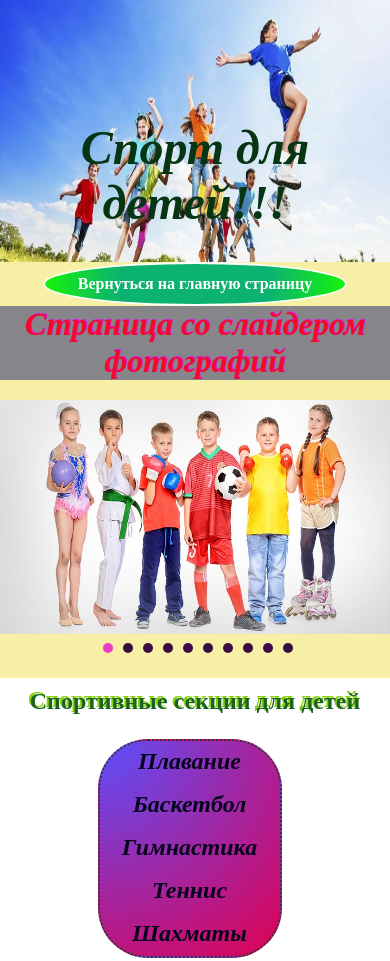
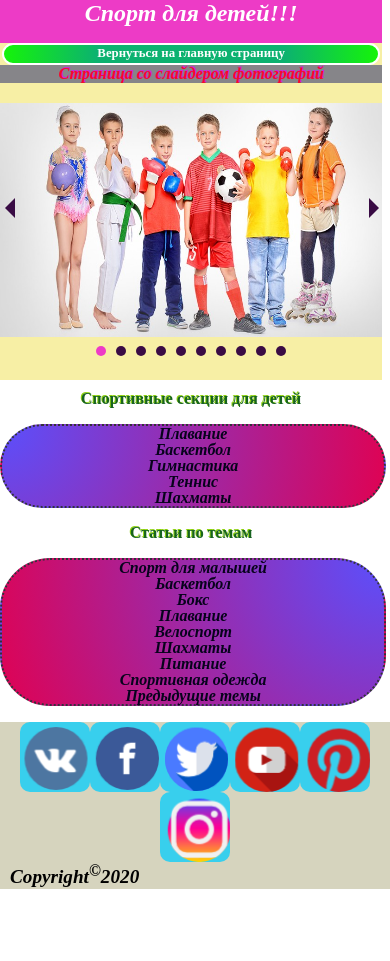
Before and after one commit to Sveta598/Sveta598.github.io, a plain HTML site: page slider_page.html in a window 390 px wide. Shown: the top 961 px of the page. After the commit the page ends 889 px from the top, so only its background shows below. Drawn offline with Linux system fonts and the light colour scheme.

Commit message:
project3

```diff
--- a/slider_page.html
+++ b/slider_page.html
@@ -26,13 +26,7 @@
     <main class="main">
         <!--navigation-->
         <nav class="navigation">
-            <div class="navigation__menuShow navigation__menuShow_first">
             <h3 class="navigation__title navigation__title_first">Спортивные секции для детей</h3>
-                <input type="checkbox" id="firstMenu" class="navigation__switch">
-                <label for="firstMenu" class="navigation__switchConnection">
-                    <span class="navigation__text navigation__text_shown">Показать меню</span>
-                    <span class="navigation__text navigation__text_hidden">Спрятать меню</span>
-                </label>
             <ul class="navigation__menu navigation__menu_first">
                 <li class="navigation__item"><a href="sportclubs_swimming.html" class="navigation__anchor" title="Секции по плаванию">Плавание</a></li>
                 <li class="navigation__item"><a href="sportclubs_basketball.html" class="navigation__anchor" title="Секции по баскетболу">Баскетбол</a></li>
@@ -40,14 +34,7 @@
                 <li class="navigation__item"><a href="sportclubs_tennis.html" class="navigation__anchor" title="Секции по теннису">Теннис</a></li>
                 <li class="navigation__item"><a href="sportclubs_chess.html" class="navigation__anchor" title="Секции по шахматам">Шахматы</a></li>
             </ul>
-            </div>
-            <div class="navigation__menuShow navigation__menuShow_second">
             <h3 class="navigation__title navigation__title_second">Статьи по темам</h3>
-                <input type="checkbox" id="secondMenu" class="navigation__switch">
-                <label for="secondMenu" class="navigation__switchConnection">
-                    <span class="navigation__text navigation__text_shown">Показать меню</span>
-                    <span class="navigation__text navigation__text_hidden">Спрятать меню</span>
-                </label>
             <ul class="navigation__menu navigation__menu_second">
                 <li class="navigation__item"><a href="topic_babies.html" class="navigation__anchor" title="Статьи про спорт для малышей">Спорт для малышей</a></li>
                 <li class="navigation__item"><a href="topic_basketball.html" class="navigation__anchor" title="Статьи про баскетбол">Баскетбол</a></li>
@@ -59,7 +46,6 @@
                 <li class="navigation__item"><a href="topic_sportswear.html" class="navigation__anchor" title="Статьи про спортивную экипировку">Спортивная одежда</a></li>
                 <li class="navigation__item"><a href="index_previous.html" class="navigation__anchor" title="Ссылка на предыдущие статьи">Предыдущие темы</a></li>
             </ul>
-            </div>
         </nav>
         <!--content-->
         <content class="content">
--- a/style2.scss
+++ b/style2.scss
@@ -17,11 +17,11 @@ $colorSix: #07031C;
 $slides: 10;
 $colorSeven: #ED3BC6;
 $colorEight: #390B44;
-$top: 165px;
 $border: 10px solid transparent;
 $colorTen: #38CFED;
 $width: -279px;
 $height: -139px;
+$lgradientFirst: linear-gradient(#ED3BC6 25%, #390B44 75%);
 @mixin imagePath {
     background-image: url('../../img/icons.png');
     background-repeat: no-repeat;
@@ -36,7 +36,7 @@ html {
     background: $colorNine;
 }
 .body {
-    width: 95vw;
+    margin: 0;
     margin: auto;
     display: flex;
     flex-direction: column;
@@ -48,7 +48,7 @@ html {
     flex-wrap: wrap;
     &__image {
         flex-basis: 65%;
-        height: 300px;
+        width: 100%;
         background-image: $imageFirst;
         background-size: 100% 300px;
         background-repeat: no-repeat;
@@ -112,15 +112,6 @@ html {
             margin-top: 0;
         }
     }
-    &__text {
-        display: none;
-    }
-    &__switch:not(:checked) ~ .navigation__switchConnection>.navigation__text_shown {
-        display: inline-block;
-    }
-    &__switch:checked ~ .navigation__switchConnection>.navigation__text_hidden {
-        display: inline-block;
-    }
     &__menu {
         &_first {
             border: 2px dotted $colorFive;
@@ -130,7 +121,6 @@ html {
             padding-left: 0;
             line-height: 40px;
             width: 180px;
-            margin-left: -35vw;
             transition: $transition;
         }
         &_second {
@@ -139,16 +129,9 @@ html {
             border-radius: 50px;
             text-align: center;
             padding-left: 0;
-            width: 240px;
-            margin-left: -45vw;
+            margin-left: 0;
             transition: $transition;
         }
-    }
-    &__switch:checked ~ .navigation__menu_first {
-        margin-left: 0;
-    }
-    &__switch:checked ~ .navigation__menu_second {
-        margin-left: -3vw;
     }
     &__item {
         list-style-type: $lstyleType;
@@ -186,6 +169,7 @@ html {
     .switch:nth-of-type(#{$i}):checked ~ .slider>.slider__slide_number-#{$i} {
         display: block;
         width: 70%;
+        position: relative;
     }
 }
 .slider {
@@ -202,7 +186,7 @@ html {
             border: $border;
             border-right: 10px solid $colorEight;
             position: absolute;
-            top: $top;
+            top: 165px;
             left: 0;
         }
         &_right {
@@ -211,7 +195,7 @@ html {
             border: $border;
             border-left: 10px solid $colorEight;
             position: absolute;
-            top: $top;
+            top: 165px;
             left: 620px;
         }
     }
@@ -239,7 +223,6 @@ html {
     &__icons {
         display: flex;
         flex-wrap: wrap;
-        height: 200px;
         align-items: center;
         justify-content: space-around;
     }
@@ -297,32 +280,42 @@ html {
         margin-right: 0;
     }
     .header {
+        width: 98%;
+        padding-bottom: 0;
         flex-direction: column;
         &__image {
-            height: 500px;
+            background-image: $lgradientFirst;
         }
         &__title {
-            margin-top: 120px;
-            font-size: 3em;
+            margin-top: 0;
+            font-size: 150%;
+            color: $colorOne;
+            &_second {
+                font-size: 1em;
+            }
         }
         &__anchor {
-            height: 40px;
-            width: 300px;
+            width: 98%;
             margin-top: 0;
-            padding-top: 0;
-            line-height: 40px;
+            padding: 0;
+            line-height: 140%;
+            margin: 0;
+            height: 10%;
+            font-size: 80%;
+            border-radius: 40px;
         }
     }
     .main {
         flex-direction: column;
     }
     .navigation {
+        width: 98%;
         order: 2;
         text-align: center;
         &__title {
             color: #17631F;
-            text-shadow: -2px -2px#8DD10E;
-            font-size: 1.5em;
+            text-shadow: -1px -1px#8DD10E;
+            font-size: 100%;
             &_first {
                 margin-top: 10px;
             }
@@ -344,17 +337,24 @@ html {
         }
         &__menu {
             &_first {
-                margin-left: 25%;
+                width: 100%;
+                margin-left: 0;
+                line-height: 100%;
             }
             &_second {
-                margin-left: 20%;
+                width: 100%;
+                margin-left: 0;
+                line-height: 100%;
             }
+        }
+        &__anchor {
+            font-size: 100%;
         }
     }
     .content {
         order: 1;
         overflow: hidden;
-        width: 100%;
+        width: 98%;
     }
     .slider {
         margin-top: 20px;
@@ -374,16 +374,21 @@ html {
             margin-right: 0;
         }
         &__arrow {
-            &_left,
+            &_left {
+                top: 40%;
+                left: -2%;
+            }
             &_right {
-            display: none;
+                top: 40%;
+                left: 138%;
             }
         }
         &__pointers {
             margin-bottom: 5%;
             margin-top: 0;
-            margin-left: 25%;
-            width: 300px;
+            margin-left: 0;
+            width: 100%;
+            justify-content: center;
         }
     }
     .footer {
@@ -394,6 +399,9 @@ html {
             flex-basis: 70px;
             height: 70px;
             box-shadow: none;
+        }
+        &_copyright {
+            font-size: 20%;
         }
     }
 }
@@ -415,6 +423,7 @@ html {
         flex-direction: column;
     }
     .navigation {
+        width: 98%;
         order: 2;
         text-align: center;
         &__title {
@@ -422,16 +431,17 @@ html {
             margin-top: 10px;
             }
         }
-        &__switch:checked ~ .navigation__menu_first {
-            margin-left: 40%;
-        }
-        &__switch:checked ~ .navigation__menu_second {
-            margin-left: 35%;
+        &__menu {
+            &_first {
+                width: 100%;
+            }
+            &_second {
+                width: 100%;
+            }
         }
     }
     .content {
         order: 1;
-        width: 100%;
     }
     .slider {
         margin-left: 0;
@@ -443,9 +453,13 @@ html {
             height: 50vw;
         }
         &__arrow {
-            &_left,
+            &_left {
+                top: 40%;
+                left: 0;
+            }
             &_right {
-                display: none;
+                top: 40%;
+                left: 133%;
             }
         }
         &__pointers {
```
Also changed, not shown: assets/css/style2.css, 1 other file. Lines whose indentation alone changed are shown as unchanged.
